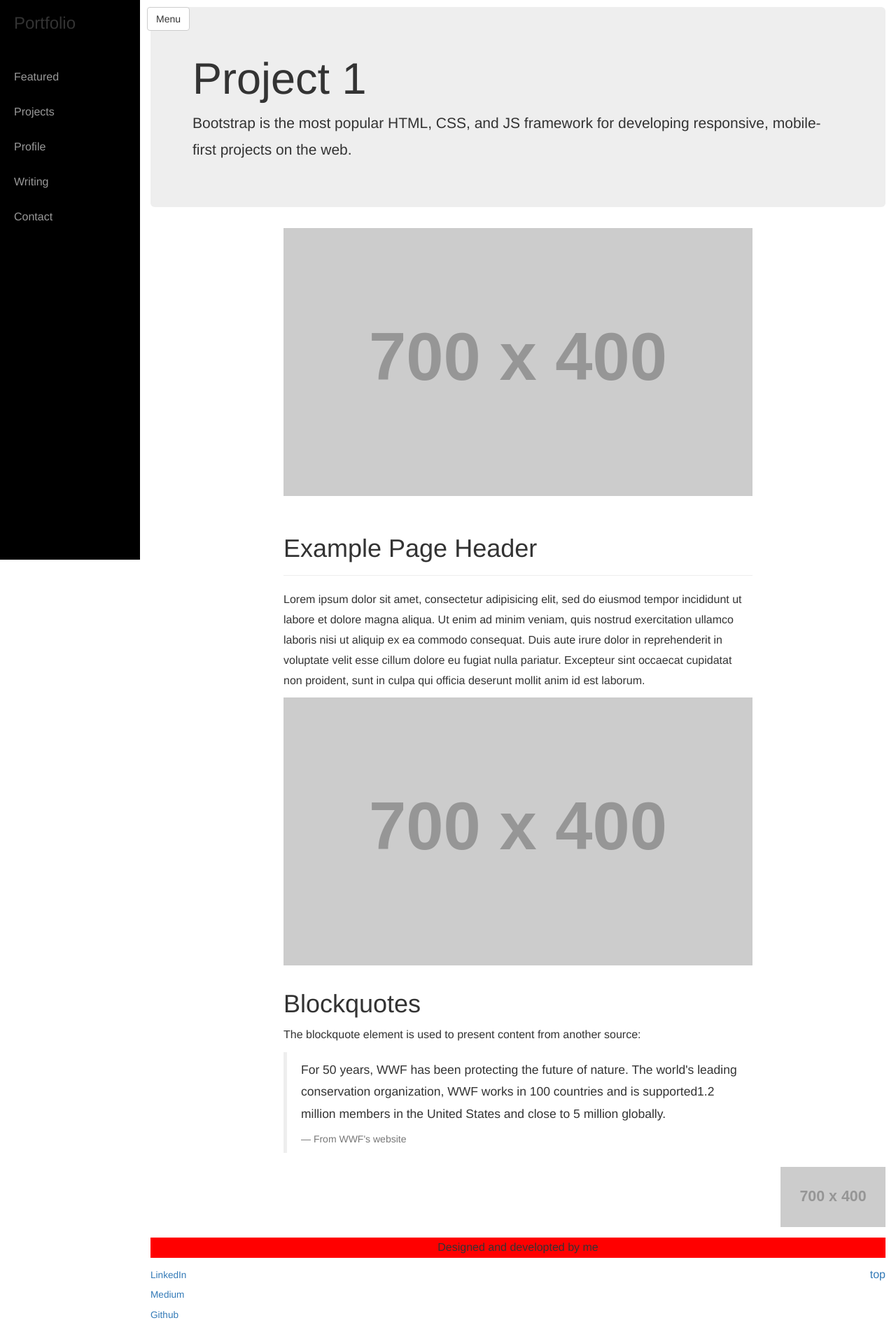
After one commit to thijsvandiessen/new-portfolio, a PHP site: page /project1.php in a window 1280 px wide. The commit adds this page. Shown: the whole page at 70% size. Run offline with PHP 8.4, Linux system fonts and the light colour scheme; grey boxes labelled with a size stand in for pictures from a placeholder-image service; some libraries are stand-ins or nearby versions.

Commit message:
2 days work

```diff
--- /dev/null
+++ b/include/footer.php
@@ -0,0 +1,34 @@
+			<footer class="site-footer">
+				<center><p>Designed and developted by me</p></center>
+				<p class="pull-right">
+					<a href="#">top</a>
+				</p>
+				<p class="pull-left">
+					<small>
+						<a href="#">LinkedIn</a> <bR>
+						<a href="#">Medium</a><bR>
+						<a  href="#">Github</a>
+					</small>
+				</p>
+			</footer>
+		</div>
+		<!-- /#page-content-wrapper -->
+
+	</div>
+	<!-- /#wrapper -->
+
+	<!-- Bootstrap core JavaScript
+	================================================== -->
+	<!-- Placed at the end of the document so the pages load faster -->
+	<script src="https://ajax.googleapis.com/ajax/libs/jquery/2.2.0/jquery.min.js"></script>
+	<script src="https://maxcdn.bootstrapcdn.com/bootstrap/3.3.6/js/bootstrap.min.js" integrity="sha256-KXn5puMvxCw+dAYznun+drMdG1IFl3agK0p/pqT9KAo= sha512-2e8qq0ETcfWRI4HJBzQiA3UoyFk6tbNyG+qSaIBZLyW9Xf3sWZHN/lxe9fTh1U45DpPf07yj94KsUHHWe4Yk1A==" crossorigin="anonymous"></script>
+
+	<script>
+	$("#menu-toggle").click(function(e) {
+		e.preventDefault();
+		$("#wrapper").toggleClass("toggled");
+	});
+	</script>
+
+</body>
+</html>
--- a/include/header.php
+++ b/include/header.php
@@ -4,6 +4,8 @@
 		<meta charset="utf-8">
 
 		<meta name="viewport" content="width=device-width, initial-scale=1">
+
+		<!-- TODO title based on current page -->
 
 		<title>Portfolio - Work of Thijs van Diessen - UX Designer</title>
 
@@ -17,3 +19,6 @@
 
 		<link href="my.css" rel="stylesheet">
 </head>
+
+<body>
+	<div id="wrapper">
--- /dev/null
+++ b/include/nav.php
@@ -0,0 +1,35 @@
+<?php
+$pages = array(
+    'index.php' => 'Featured',
+    'projects.php' => 'Projects',
+    'profile.php' => 'Profile',
+    'writing.php' => 'Writing',
+    'contact.php' => 'Contact',
+);
+
+$currentPage = basename($_SERVER['REQUEST_URI']) ;
+
+?>
+
+
+<div id="sidebar-wrapper">
+    <ul class="sidebar-nav">
+        <li class="sidebar-brand">
+            <h3>Portfolio</h3>
+        </li>
+        <?php foreach ($pages as $filename => $pageTitle) {
+            if ($filename == $currentPage) { ?>
+        <li><?php echo $pageTitle ; ?></li>
+            <?php } else { ?>
+        <li><a href="<?php echo $filename ; ?>"><?php echo $pageTitle ; ?></a></li>
+            <?php
+            }
+         }
+            ?>
+    </ul>
+</div>
+
+	<!-- Page Content -->
+	<div id="page-content-wrapper">
+		<a href="#menu-toggle" class="btn btn-default" id="menu-toggle">Menu</a>
+		<div class="container-fluid">
--- a/my.css
+++ b/my.css
@@ -40,7 +40,6 @@ hr {
 
 #menu-toggle {
     position: fixed;
-
     margin: 10px 10px auto;
     z-index: 1000;
 
@@ -48,10 +47,10 @@ hr {
 
 #wrapper {
     padding-left: 0;
-    -webkit-transition: all 0.5s ease;
-    -moz-transition: all 0.5s ease;
-    -o-transition: all 0.5s ease;
-    transition: all 0.5s ease;
+    -webkit-transition: all 0.4s ease;
+    -moz-transition: all 0.4s ease;
+    -o-transition: all 0.4s ease;
+    transition: all 0.4s ease;
 }
 
 #wrapper.toggled {
@@ -67,10 +66,10 @@ hr {
     margin-left: -200px;
     overflow-y: auto;
     background: #000;
-    -webkit-transition: all 0.5s ease;
-    -moz-transition: all 0.5s ease;
-    -o-transition: all 0.5s ease;
-    transition: all 0.5s ease;
+    -webkit-transition: all 0.4s ease;
+    -moz-transition: all 0.4s ease;
+    -o-transition: all 0.4s ease;
+    transition: all 0.4s ease;
 }
 
 #wrapper.toggled #sidebar-wrapper {
@@ -136,11 +135,31 @@ hr {
     background: none;
 }
 
-footer {
-    padding: 15px;
+.jumbotron {
+    margin-top: 10px;
 }
 
-@media(min-width:768px) {
+.footer {
+
+}
+
+.site-footer {
+    background-color: red;
+}
+
+
+/* Custom, iPhone Retina */
+@media only screen and (min-width : 320px) {
+
+}
+
+/* Extra Small Devices, Phones */
+@media only screen and (min-width : 480px) {
+
+}
+
+/* Small Devices, Tablets */
+@media only screen and (min-width : 768px) {
     #wrapper {
         padding-left: 200px;
     }
@@ -158,7 +177,6 @@ footer {
     }
 
     #page-content-wrapper {
-        padding: 0px;
         position: relative;
     }
 
@@ -167,10 +185,17 @@ footer {
         margin-right: 0;
     }
 
+}
+
+/* Medium Devices, Desktops */
+@media only screen and (min-width : 992px) {
+    .col-md-5 {
+        padding-left: 0px;
+    }
 
 }
 
-@media(max-width: 768px) {
+/* Large Devices, Wide Screens */
+@media only screen and (min-width : 1200px) {
 
-    }
 }
--- /dev/null
+++ b/project1.php
@@ -0,0 +1,51 @@
+<?php
+	require('include/header.php');
+	require('include/nav.php');
+
+	//page content
+?>
+<div class="row">
+	<div class="col-lg-12">
+		<div class="jumbotron">
+			<h1>Project 1</h1>
+			<p>Bootstrap is the most popular HTML, CSS, and JS framework for developing responsive, mobile-first projects on the web.</p>
+		</div>
+	</div>
+</div>
+
+<div class="row">
+	<div class="col-lg-12 textrow">
+		<a href="#"><img class="img-fluid" src="http://placehold.it/700x400" alt="logo"></a>
+		<div class="page-header">
+			<h1>Example Page Header</h1>
+		</div>
+		<p>Lorem ipsum dolor sit amet, consectetur adipisicing elit, sed do eiusmod
+		tempor incididunt ut labore et dolore magna aliqua. Ut enim ad minim veniam,
+		quis nostrud exercitation ullamco laboris nisi ut aliquip ex ea commodo
+		consequat. Duis aute irure dolor in reprehenderit in voluptate velit esse
+		cillum dolore eu fugiat nulla pariatur. Excepteur sint occaecat cupidatat non
+		proident, sunt in culpa qui officia deserunt mollit anim id est laborum.</p>
+
+		<a href="#"><img class="img-fluid" src="http://placehold.it/700x400" alt="logo"></a>
+
+		<h1>Blockquotes</h1>
+		<p>The blockquote element is used to present content from another source:</p>
+		<blockquote>
+			<p>For 50 years, WWF has been protecting the future of nature. The world's leading conservation organization, WWF works in 100 countries and is supported1.2 million members in the United States and close to 5 million globally.</p>
+		<footer>From WWF's website</footer>
+		</blockquote>
+
+	</div>
+</div>
+
+<div class="row">
+	<div class="col-xs-2  col-xs-offset-10">
+		<a href="project2.php"><img class="img-fluid" src="http://placehold.it/700x400" alt="logo"></a>
+	</div>
+</div>
+
+
+
+<?php
+	require('include/footer.php');
+?>
```
Also changed, not shown: contact.php (added, +19 -0 lines), elements/example2.php (added, +32 -0 lines), elements/nav_version1.php (added, +16 -0 lines), index.php (+13 -124 lines), profile.php (added, +44 -0 lines), project2.php (added, +48 -0 lines), project3.php (added, +50 -0 lines), project4.php (added, +48 -0 lines), project5.php (added, +50 -0 lines), projects.php (added, +23 -0 lines), writing.php (added, +20 -0 lines), pages/contact.php (deleted).
